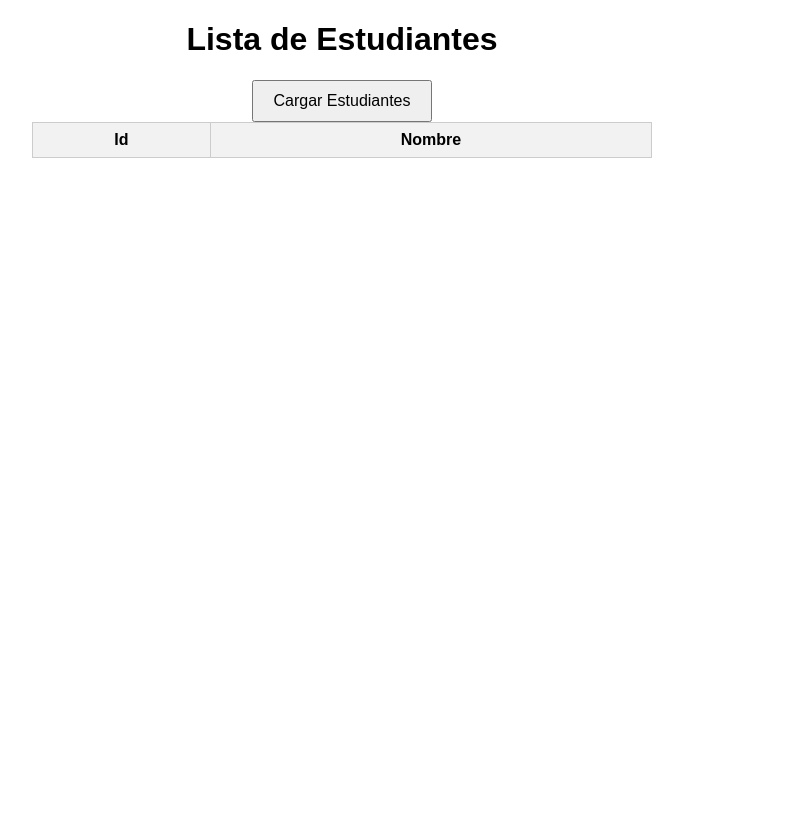
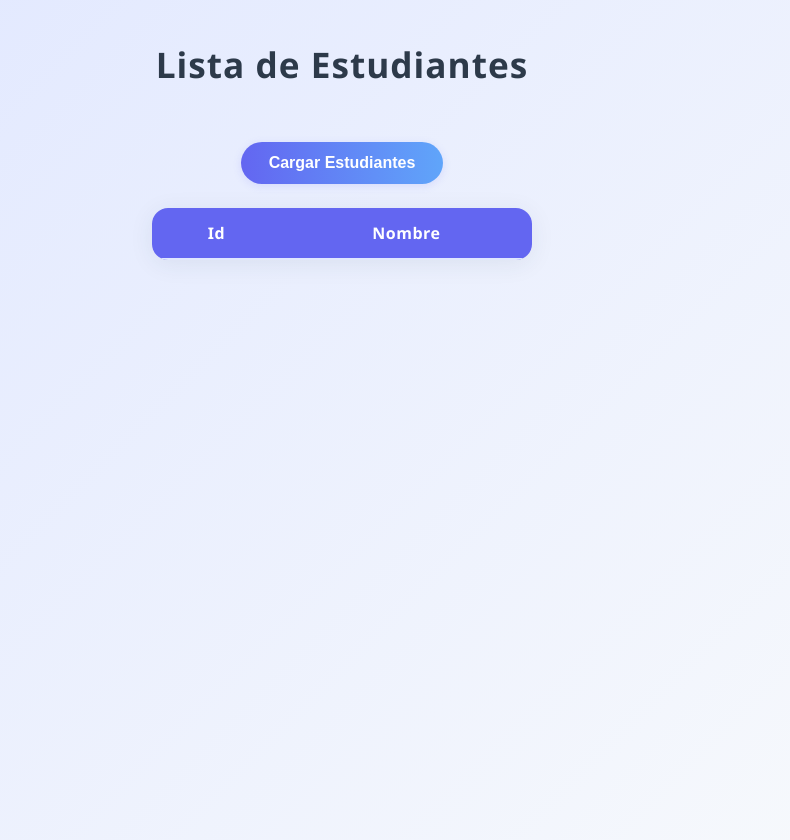
Before and after one commit to vladimir-koz/utn-so-final-project, a plain HTML site: page frontend/index.html in a window 1280 px wide. Shown: the whole page, without its empty margins (298-1088 px from the left). Before the commit the page ends 800 px from the top, so only its background shows below. Drawn offline with Linux system fonts and the light colour scheme.

Commit message:
Tarea 0 Modificar estilo de la pagina

```diff
--- a/frontend/index.html
+++ b/frontend/index.html
@@ -3,7 +3,7 @@
   <head>
     <meta charset="UTF-8" />
     <title>Estudiantes</title>
-    <link rel="stylesheet" href="styles.css" />
+    <link rel="stylesheet" href="styles_modern.css" />
   </head>
   <body>
     <h1>Lista de Estudiantes</h1>
```
